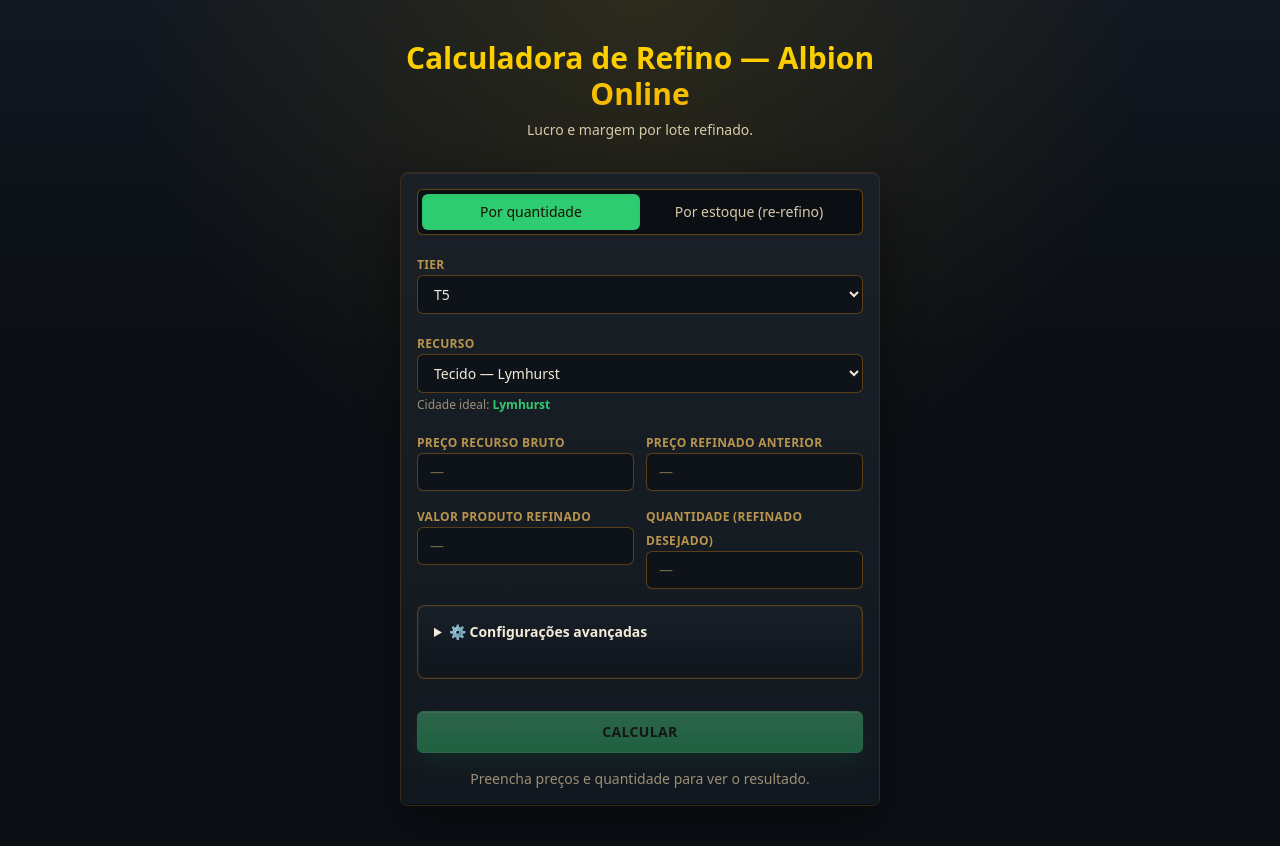
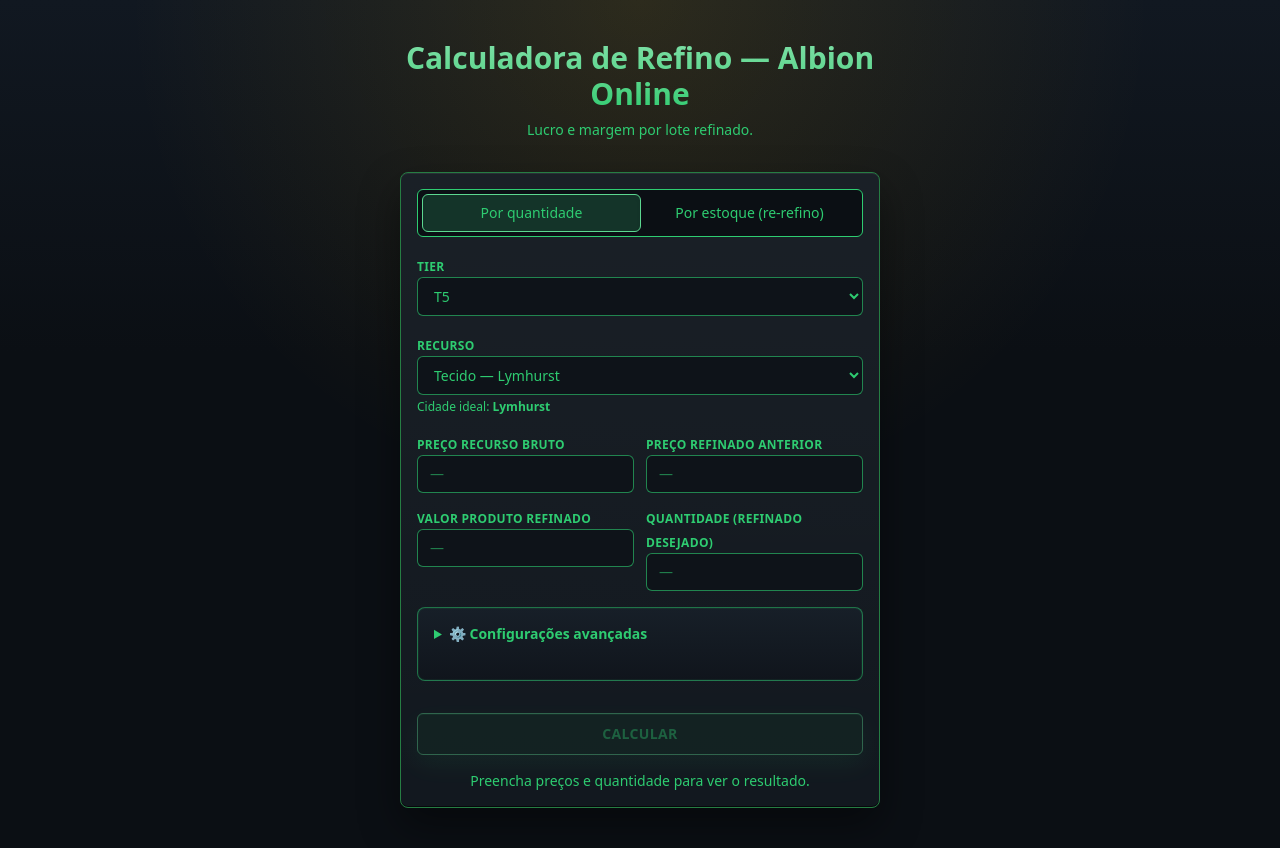
Before and after one commit to PietroNozella/RefinoAlbion, a Next.js app: page / in a window 1280 px wide. Built offline with nearby package versions, Linux system fonts and the light colour scheme.

Commit message:
Make city accent theme drive the Albion UI

```diff
--- a/app/globals.css
+++ b/app/globals.css
@@ -20,7 +20,7 @@
 }
 
 .game-card {
-  border: 1px solid var(--albion-border);
+  border: 1px solid color-mix(in srgb, var(--resource-accent) 58%, #1b1004);
   background:
     linear-gradient(180deg, rgba(255, 255, 255, 0.035), transparent),
     var(--albion-card);
@@ -31,15 +31,15 @@
 }
 
 .game-panel {
-  border: 1px solid rgba(138, 90, 25, 0.58);
+  border: 1px solid color-mix(in srgb, var(--resource-accent) 52%, transparent);
   background: linear-gradient(180deg, var(--albion-card-strong), #10151c);
-  box-shadow: inset 0 0 0 1px rgba(244, 180, 0, 0.06);
+  box-shadow: inset 0 0 0 1px color-mix(in srgb, var(--resource-accent) 8%, transparent);
 }
 
 .game-input {
-  border: 1px solid rgba(138, 90, 25, 0.62);
+  border: 1px solid color-mix(in srgb, var(--resource-accent) 62%, transparent);
   background: #0e1319;
-  color: #f3ead7;
+  color: var(--resource-accent);
 }
 
 .game-input:focus {
@@ -49,28 +49,21 @@
 
 .game-action {
   border: 1px solid color-mix(in srgb, var(--resource-accent) 78%, white);
-  background: linear-gradient(
-    180deg,
-    color-mix(in srgb, var(--resource-accent) 82%, white),
-    var(--resource-accent)
-  );
-  color: #1b1004;
+  background: color-mix(in srgb, var(--resource-accent) 16%, #0e1319);
+  color: var(--resource-accent);
   box-shadow:
-    inset 0 1px 0 rgba(255, 255, 255, 0.35),
+    inset 0 1px 0 color-mix(in srgb, var(--resource-accent) 20%, transparent),
     0 10px 24px color-mix(in srgb, var(--resource-accent) 18%, transparent);
 }
 
 .game-action:hover {
-  background: linear-gradient(
-    180deg,
-    color-mix(in srgb, var(--resource-accent) 70%, white),
-    var(--resource-accent)
-  );
+  background: color-mix(in srgb, var(--resource-accent) 24%, #0e1319);
 }
 
 .accent-tab-active {
-  background: var(--resource-accent);
-  color: #1b1004;
+  border: 1px solid color-mix(in srgb, var(--resource-accent) 78%, white);
+  background: color-mix(in srgb, var(--resource-accent) 18%, #0e1319);
+  color: var(--resource-accent);
 }
 
 .accent-border {
@@ -85,19 +78,50 @@
   background: color-mix(in srgb, var(--resource-accent) 12%, transparent);
 }
 
+.accent-divider {
+  border-color: color-mix(in srgb, var(--resource-accent) 42%, transparent);
+}
+
+.city-theme,
+.city-theme :where(label, span, p, h1, h2, h3, summary, button, select, input, option) {
+  color: var(--resource-accent);
+}
+
+.city-theme ::placeholder {
+  color: color-mix(in srgb, var(--resource-accent) 58%, transparent);
+}
+
+.city-theme :where(.gold-text) {
+  background: linear-gradient(
+    180deg,
+    color-mix(in srgb, var(--resource-accent) 62%, white),
+    var(--resource-accent)
+  );
+  -webkit-background-clip: text;
+  -webkit-text-fill-color: transparent;
+}
+
+.city-theme :where(.profit-negative) {
+  color: var(--albion-red);
+}
+
 .gold-text {
-  background: linear-gradient(180deg, #ffd700, #f4b400);
+  background: linear-gradient(
+    180deg,
+    color-mix(in srgb, var(--resource-accent) 62%, white),
+    var(--resource-accent)
+  );
   -webkit-background-clip: text;
   -webkit-text-fill-color: transparent;
   font-weight: 700;
 }
 
 .profit-positive {
-  color: var(--albion-green);
+  color: var(--resource-accent);
 }
 
 .profit-warning {
-  color: var(--albion-gold);
+  color: var(--resource-accent);
 }
 
 .profit-negative {
--- a/app/page.tsx
+++ b/app/page.tsx
@@ -477,7 +477,7 @@
 
   return (
     <main
-      className="mx-auto flex min-h-dvh max-w-lg flex-col gap-8 px-4 py-10"
+      className="city-theme mx-auto flex min-h-dvh max-w-lg flex-col gap-8 px-4 py-10"
       style={themeStyle}
     >
       <header className="space-y-2 text-center">
@@ -488,7 +488,7 @@
       </header>
 
       <section className="game-card space-y-4 rounded-lg p-4">
-        <div className="flex rounded-md border border-[#8a5a19]/70 bg-[#0b0f14] p-1">
+        <div className="accent-border flex rounded-md border bg-[#0b0f14] p-1">
           <button
             type="button"
             onClick={() => setModoSafe("lote")}
@@ -650,7 +650,7 @@
                 type="checkbox"
                 checked={premium}
                 onChange={(e) => setPremium(e.target.checked)}
-                className="size-4 rounded border-[#8a5a19] bg-[#0e1319] text-[var(--resource-accent)] focus:ring-[var(--resource-accent)]"
+                className="accent-border size-4 rounded border bg-[#0e1319] text-[var(--resource-accent)] focus:ring-[var(--resource-accent)]"
               />
               Conta Premium (taxa 6,5%)
             </label>
@@ -672,7 +672,7 @@
                 type="checkbox"
                 checked={usarFoco}
                 onChange={(e) => setUsarFoco(e.target.checked)}
-                className="size-4 rounded border-[#8a5a19] bg-[#0e1319] text-[var(--resource-accent)] focus:ring-[var(--resource-accent)]"
+                className="accent-border size-4 rounded border bg-[#0e1319] text-[var(--resource-accent)] focus:ring-[var(--resource-accent)]"
               />
               Usar foco (retorno 54%)
             </label>
@@ -768,7 +768,7 @@
               </div>
 
               {/* Melhor opção + diferença */}
-              <div className="flex items-baseline justify-between gap-2 border-t border-[#8a5a19]/40 pt-3">
+              <div className="accent-divider flex items-baseline justify-between gap-2 border-t pt-3">
                 <span className="text-sm text-[#d8c9a8]">
                   Melhor opção:{" "}
                   <span className="font-semibold text-[#f3ead7]">{melhorOpcao}</span>
@@ -918,7 +918,7 @@
             </div>
 
             {/* Veredito + contexto */}
-            <div className="flex items-center justify-between gap-3 border-t border-[#8a5a19]/40 pt-3">
+            <div className="accent-divider flex items-center justify-between gap-3 border-t pt-3">
               <div className="flex items-center gap-2">
                 <span className="text-xs uppercase tracking-wide text-[#b8944d]">Vale a pena</span>
                 <span className={`rounded-md px-3 py-1 text-sm font-bold text-[#1b1004] ${meta.badgeBg}`}>
@@ -1255,7 +1255,7 @@
       <p className="text-sm font-bold text-[#f3ead7]">{title}</p>
       <div className="space-y-3">
         {materiais.map((material) => (
-          <div key={material.tipo} className="space-y-2 border-t border-[#8a5a19]/40 pt-3 first:border-t-0 first:pt-0">
+          <div key={material.tipo} className="accent-divider space-y-2 border-t pt-3 first:border-t-0 first:pt-0">
             <div className="flex items-baseline justify-between gap-2">
               <span className="text-sm font-medium text-[#f3ead7]">
                 {material.label}
```
